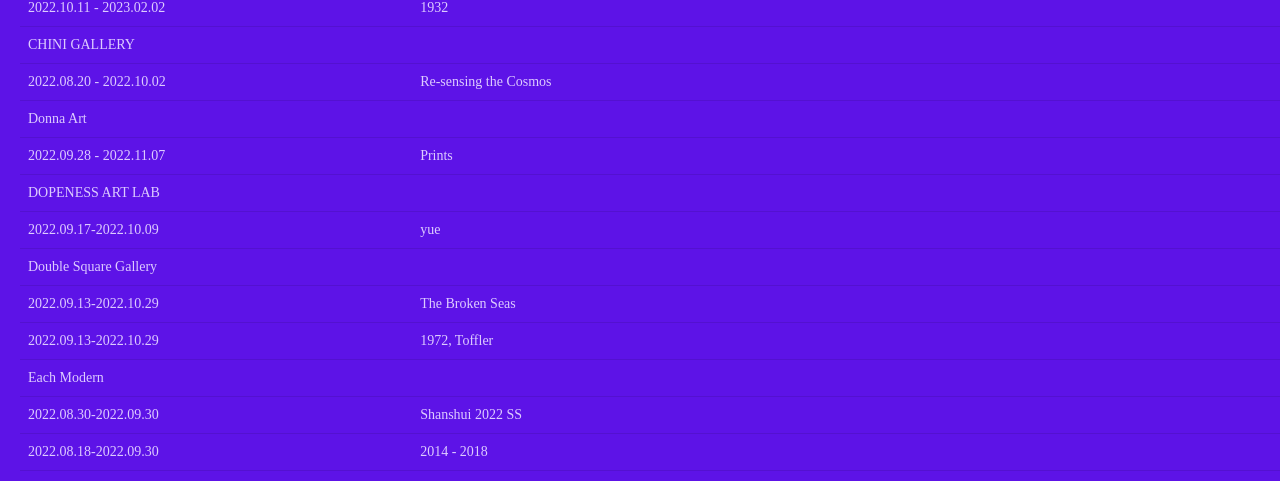
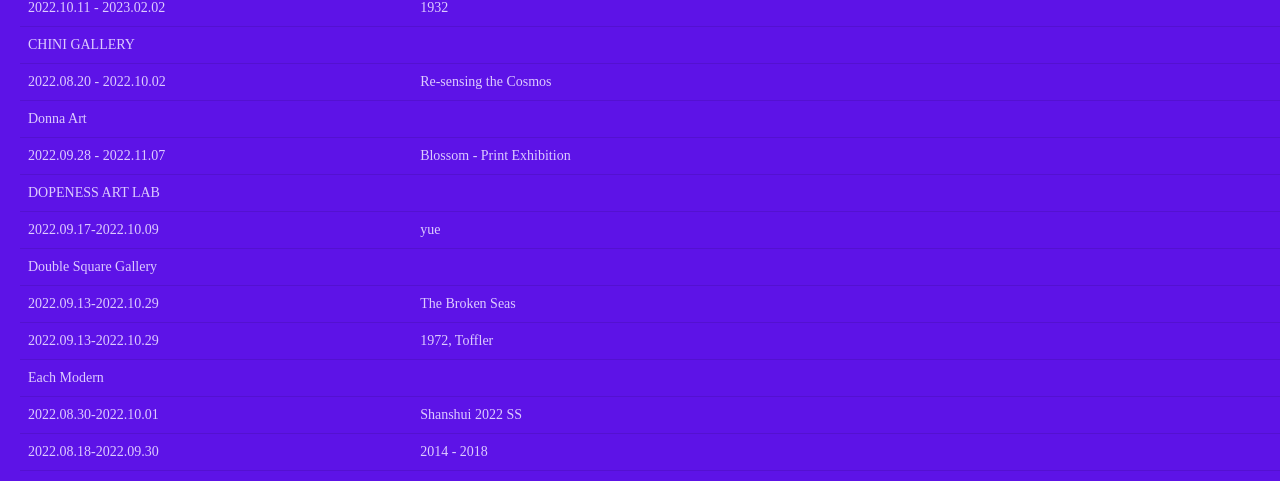
Before and after one commit to tjHsu/gallery-map, a Next.js app: page /events in a window 1280 px wide. Shown: the part 1073-1554 px from the top of the page. Built offline with nearby package versions, Linux system fonts and the light colour scheme; a web font is replaced by a local one.

Commit message:
Update constants

```diff
--- a/src/constants/Constants.ts
+++ b/src/constants/Constants.ts
@@ -448,7 +448,7 @@ export const GALLERIES = [
     isSeparator: false,
     exhibitions: [{
       artist: "Sanyu",
-      showName: "Prints",
+      showName: "Blossom - Print Exhibition",
       date: "2022.09.28 - 2022.11.07",
       openingDate: ""
     }],
@@ -554,7 +554,7 @@ export const GALLERIES = [
     exhibitions: [{
       artist: "Xu Jiong",
       showName: "Shanshui 2022 SS",
-      date: "2022.08.30-2022.09.30",
+      date: "2022.08.30-2022.10.01",
       openingDate: "2022.09.02 17:00"
     }, {
       artist: "Xu Jiong",
```
